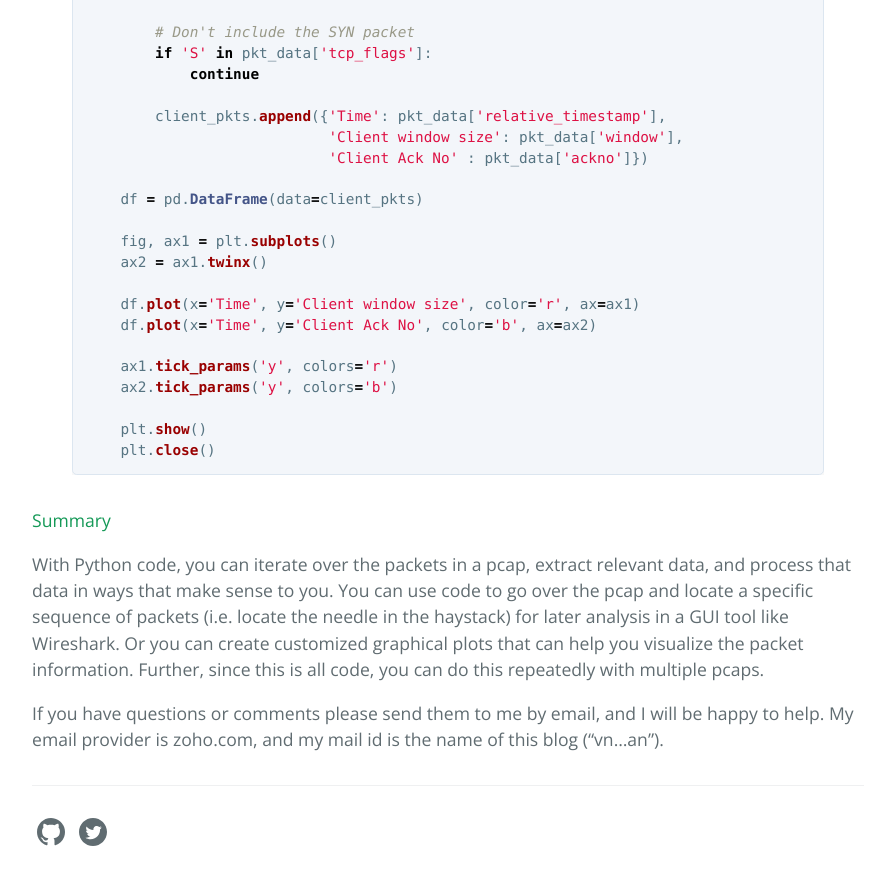
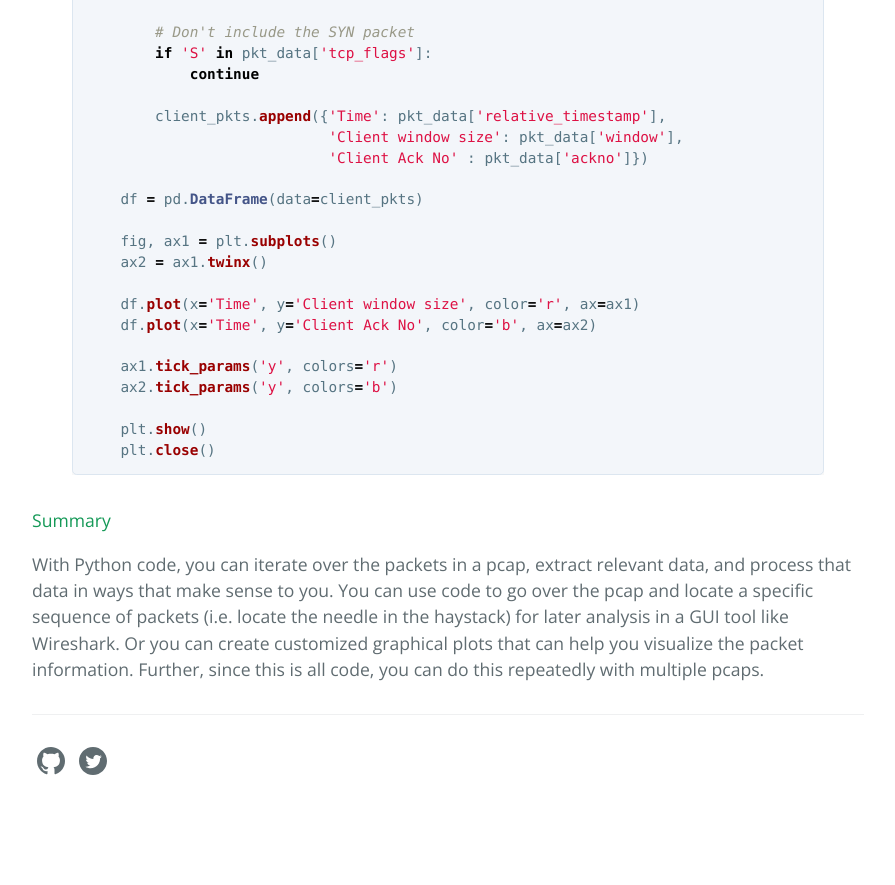
Before and after one commit to vnetman/vnetman.github.io, a Jekyll site: the page built from _posts/2018-10-25-analyzing-packet-captures-with-python-part-1.md, in a window 1280 px wide and 900 px high, scrolled down 22644 px. Shown: the top 885 px of the window, without its empty margins (192-1087 px from the left). Built offline with Jekyll 4.4.1, drawn with Linux system fonts in a browser that asks for light colours; after the commit the page ends 23473 px from its top, so only the background shows below that.

Commit message:
remove website references

```diff
--- a/_posts/2018-10-25-analyzing-packet-captures-with-python-part-1.md
+++ b/_posts/2018-10-25-analyzing-packet-captures-with-python-part-1.md
@@ -936,5 +936,3 @@ def analyze_pickle(pickle_file_in):
 #### Summary
 
 With Python code, you can iterate over the packets in a pcap, extract relevant data, and process that data in ways that make sense to you. You can use code to go over the pcap and locate a specific sequence of packets (i.e. locate the needle in the haystack) for later analysis in a GUI tool like Wireshark. Or you can create customized graphical plots that can help you visualize the packet information. Further, since this is all code, you can do this repeatedly with multiple pcaps.
-
-If you have questions or comments please send them to me by email, and I will be happy to help. My email provider is zoho.com, and my mail id is the name of this blog ("vn...an").
```
